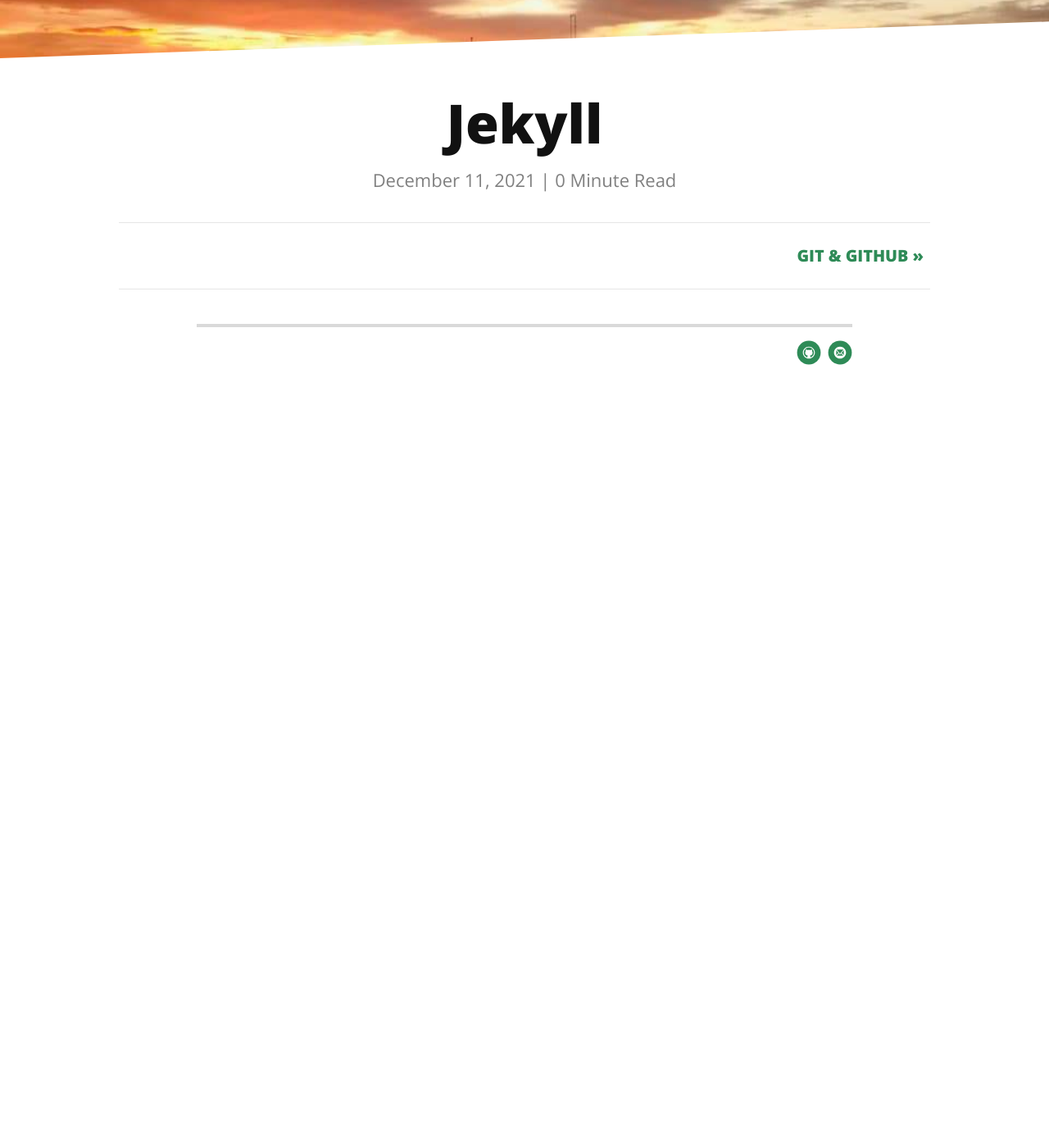
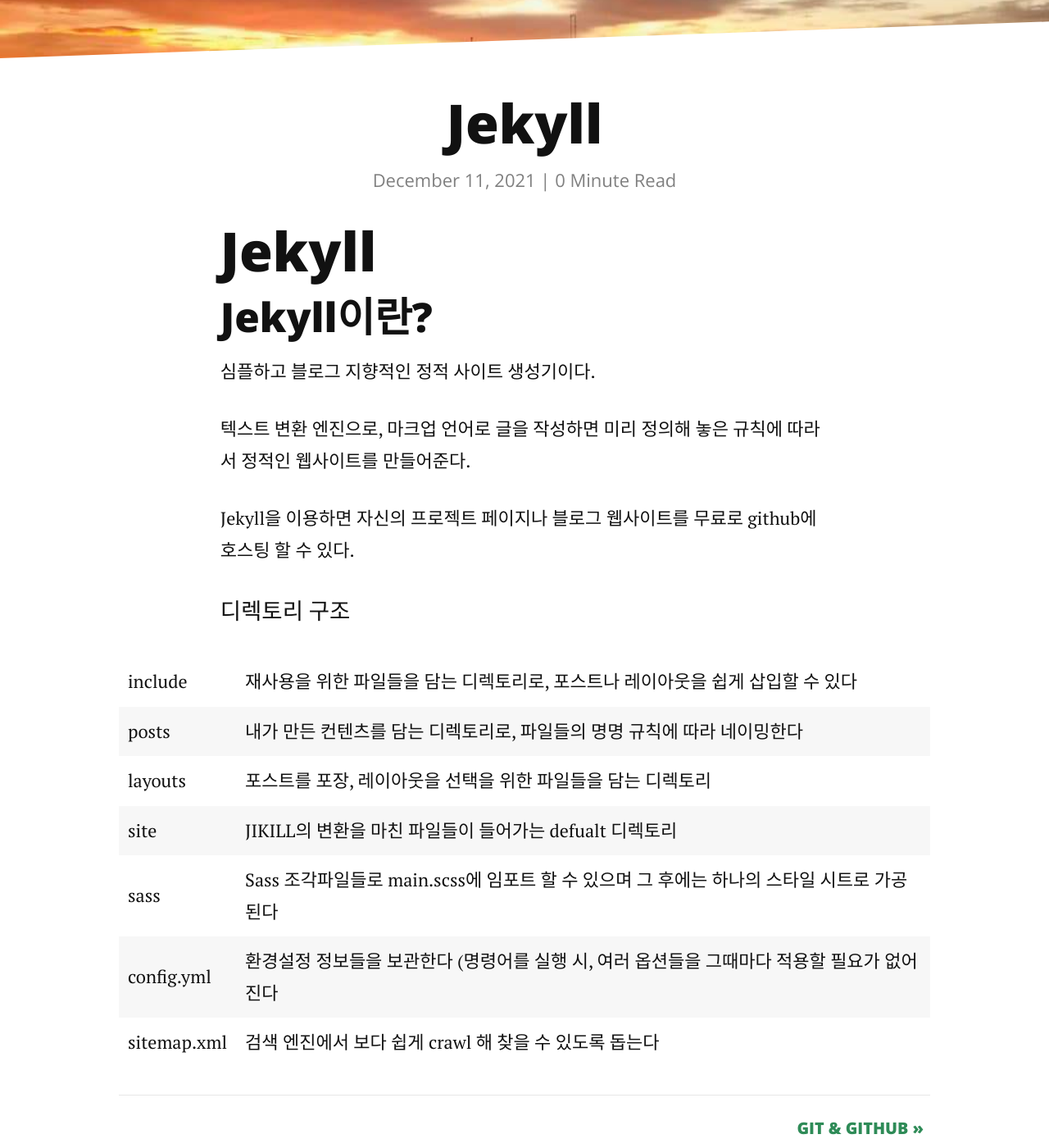
Before and after one commit to hwstage/hwstage.github.io, a Jekyll site: the page built from _posts/2021-12-11-Jekyll.markdown, in a window 1280 px wide and 1400 px high, scrolled down 247 px. Shown: the whole window at 82% size. Built offline with Jekyll 4.4.1, drawn with Linux system fonts in a browser that asks for light colours; nearby versions of some CDN libraries; our own code applies the rules of GitHub Pages for plain Markdown files; comment, search, counter and statistics services are not loaded; before the commit the page ends 900 px from its top, so only the background shows below that.

Commit message:
댓글 추가

```diff
--- a/_config.yml
+++ b/_config.yml
@@ -27,5 +27,7 @@
 
 google_analytics: "UA-58263416-1"
 
-disqus:
-    shortname: brianmaierjr
+comment:
+  provider: "disqus"
+  disqus:
+    shortname: "hwstage"
--- a/_layouts/post.html
+++ b/_layouts/post.html
@@ -33,6 +33,22 @@
   </footer>
 </article>
 
-{%- if site.disqus.shortname -%}
-  {%- include disqus_comments.html -%}
+{%- if page.comments -%}
+<h2>Comments</h2>
+<div id="disqus_thread"></div>
+<script>
+  let PAGE_URL = "{{site.url}}{{page.url}}"
+  let PAGE_IDENTIFIER = "{{page.url}}"
+  var disqus_foncig = function() {
+  this.page.url = PAGE_URL;
+  this.page.identifier = PAGE_IDENTIFIER;
+  };
+  (function() {
+  var d = document, s = d.createElement('script');
+  s.src = 'https://hwstage.disqus.com/embed.js';
+  s.setAttribute('data-timestamp', +new Date());
+  (d.head || d.body).appendChild(s);
+  })();
+</script>
+<noscript>Please enable JavaScript to view the <a href="https://disqus.com/?ref_noscript">comments powered by Disqus.</a></noscript>
 {%- endif -%}
--- /dev/null
+++ b/_posts/2021-12-11-Jekyll.markdown
@@ -0,0 +1,47 @@
+---
+layout: post
+title:  "Jekyll"
+date:   2021-12-11
+description : About Jekyll
+comments: true
+---
+
+# Jekyll
+## Jekyll이란?
+심플하고 블로그 지향적인 정적 사이트 생성기이다.
+
+텍스트 변환 엔진으로, 마크업 언어로 글을 작성하면 미리 정의해 놓은 규칙에 따라서 정적인 웹사이트를 만들어준다.
+
+Jekyll을 이용하면 자신의 프로젝트 페이지나 블로그 웹사이트를 무료로 github에 호스팅 할 수 있다.
+
+<p class="intro">디렉토리 구조<p>
+<table cellspacing="5">
+  <tr>
+    <td>include</td>
+    <td>재사용을 위한 파일들을 담는 디렉토리로, 포스트나 레이아웃을 쉽게 삽입할 수 있다</td>
+  </tr>
+  <tr>
+    <td>posts</td>
+    <td>내가 만든 컨텐츠를 담는 디렉토리로, 파일들의 명명 규칙에 따라 네이밍한다</td>
+  </tr>
+  <tr>
+    <td>layouts</td>
+    <td>포스트를 포장, 레이아웃을 선택을 위한 파일들을 담는 디렉토리</td>
+  </tr>
+  <tr>
+    <td>site</td>
+    <td>JIKILL의 변환을 마친 파일들이 들어가는 defualt 디렉토리</td>
+  </tr>
+  <tr>
+    <td>sass</td>
+    <td>Sass 조각파일들로 main.scss에 임포트 할 수 있으며 그 후에는 하나의 스타일 시트로 가공된다</td>
+  </tr>
+  <tr>
+    <td>config.yml</td>
+    <td>환경설정 정보들을 보관한다 (명령어를 실행 시, 여러 옵션들을 그때마다 적용할 필요가 없어진다</td>
+  </tr>
+  <tr>
+    <td>sitemap.xml</td>
+    <td>검색 엔진에서 보다 쉽게 crawl 해 찾을 수 있도록 돕는다</td>
+  </tr>
+</table>
--- a/_posts/2021-12-11-github.markdown
+++ b/_posts/2021-12-11-github.markdown
@@ -2,6 +2,7 @@
 layout: post
 title:  "Git & Github"
 date:   2021-12-11
+description : About Git & Github
 comments: true
 ---
 
@@ -18,3 +19,8 @@
 Public과 Private은 누구나 볼 수 있거나, 특정 사람만 볼 수 있도록 하는 접근자를 지정할 수 있다.
 Initialize this repository with a README는 `README.md `를 만드는지 여부를 설정할 수 있다.
 그 다음 원격저장소의 주소 `https://github.com/<username>/<Repository Name>`를 복사한 후, cmd를 이용해 로컬저장소에서 'git clone 원격저장소 주소를 입력하면 Git을 이용할 수 있다.
+### 주요 명령어
+- git init : git 저장소를 생성한다.
+- git add : working directory 상의 변경 내용을 staging are)에 추가한다.
+- git commit : 파일 및 폴더의 추가/변경 사항을 저장소에 기록한다.
+- git status : 현재 Git의 상태를 보여준다.
```
Also changed, not shown: _posts/2021-12-11-markdown.markdown (added, +13 -0 lines), _posts/2021-12-11-Jekyll.md (deleted).
